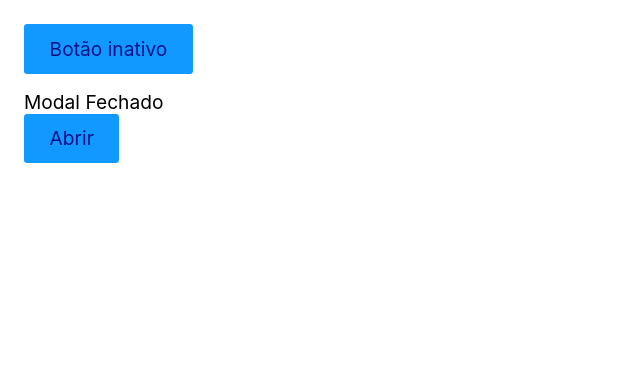
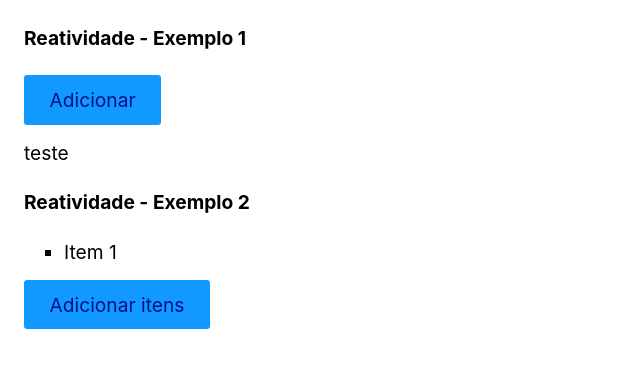
Before and after one commit to lucasleitedosreis/studying-react, a React (Vite) app: page / in a window 1280 px wide. Shown: the top 368 px of the page, without its empty margins (0-640 px from the left). Built offline with nearby package versions, Linux system fonts and the light colour scheme.

Commit message:
feat: Praticando useState

```diff
--- a/src/App.jsx
+++ b/src/App.jsx
@@ -1,10 +1,9 @@
 import React from "react";
-import { ExerciciosUseState } from "./exercicios/Exercicios04useState/ExerciciosUseState";
-
+import ExerciciosUseState2 from "./exercicios/Exercicios04useState2/ExerciciosUseState2";
 function App() {
   return (
     <>
-      <ExerciciosUseState />
+      <ExerciciosUseState2 />
     </>
   );
 }
--- /dev/null
+++ b/src/exercicios/Exercicios04useState2/ExerciciosUseState2.jsx
@@ -0,0 +1,28 @@
+import React from "react";
+
+export default function ExerciciosUseState2() {
+  const [items, setItems] = React.useState("teste");
+  const [contar, setContar] = React.useState(1);
+  const [objetos, setObjetos] = React.useState(["Item 1"]);
+  function handleClick() {
+    setItems("teste2");
+  }
+  function handleClickItens() {
+    setContar(contar + 1);
+    setObjetos([...objetos, "Item " + (contar + 1)]);
+  }
+  return (
+    <>
+      <h4>Reatividade - Exemplo 1</h4>
+      <button onClick={handleClick}>Adicionar</button>
+      <p>{items}</p>
+      <h4>Reatividade - Exemplo 2</h4>
+      <ul>
+        {objetos.map((objeto) => (
+          <li key={objeto}>{objeto}</li>
+        ))}
+      </ul>
+      <button onClick={handleClickItens}>Adicionar itens</button>
+    </>
+  );
+}
```
Also changed, not shown: src/exercicios/Exercicios04useState1/Button.jsx (renamed from src/exercicios/Exercicios04useState/Button.jsx), src/exercicios/Exercicios04useState1/ExerciciosUseState.jsx (renamed from src/exercicios/Exercicios04useState/ExerciciosUseState.jsx), src/exercicios/Exercicios04useState1/Modal.jsx (renamed from src/exercicios/Exercicios04useState/Modal.jsx).
